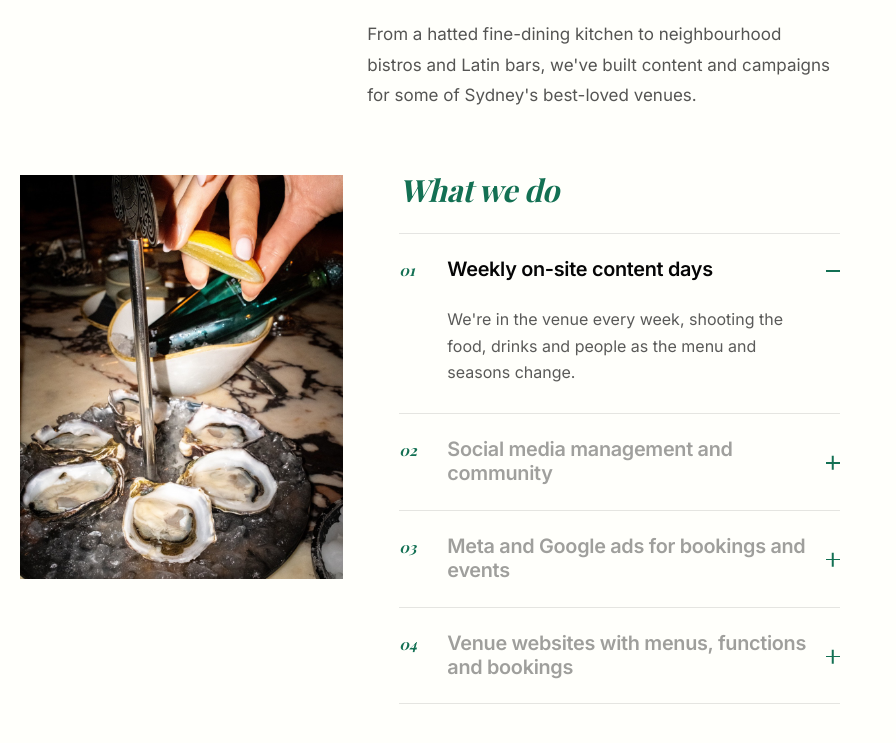
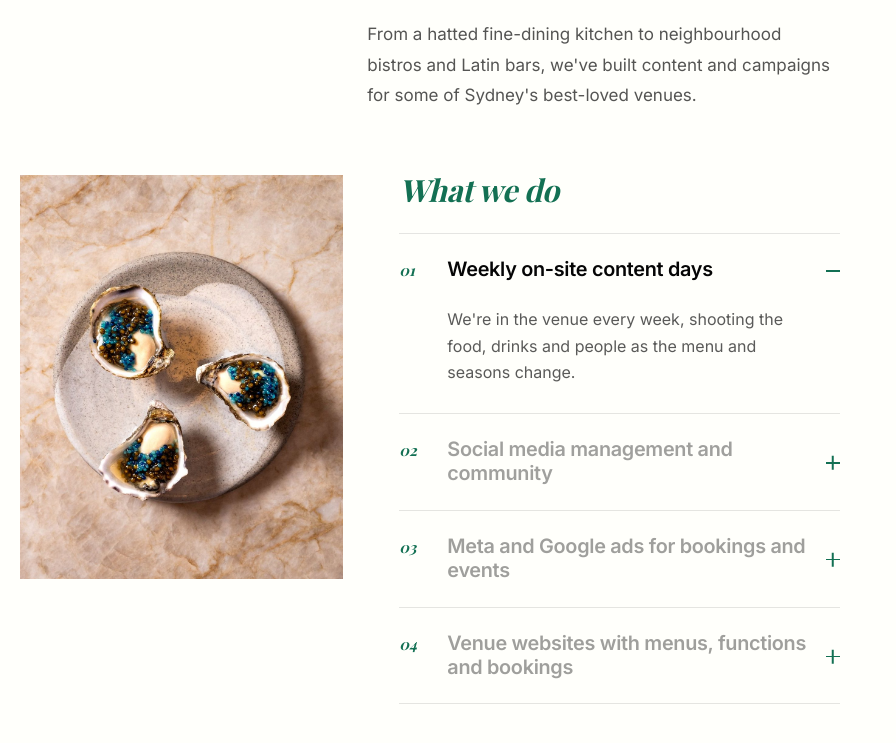
Before and after one commit to CENTREHOUSE/centre-house-website, a plain HTML site: page sector-hospitality.html in a window 1280 px wide. Shown: the part 1102-1845 px from the top of the page, 384-1280 px from the left. Drawn offline with nearby package versions, Linux system fonts and the light colour scheme; a web font is replaced by a local one.

Commit message:
Hospitality intro: new caviar oysters photo
Co-Authored-By: Claude Fable 5.2 <noreply@anthropic.com>

```diff
--- a/sector-hospitality.html
+++ b/sector-hospitality.html
@@ -65,7 +65,7 @@
       <h2 class="intro-hl reveal">WE SHOW UP <em>Every Week.</em></h2>
       <div class="intro-media reveal d1">
         <div class="im-main"><video src="videos/projects/saint-peter-plating.mp4" poster="videos/projects/saint-peter-plating.jpg" autoplay muted loop playsinline preload="metadata"></video></div>
-        <div class="im-side "><img src="images/projects/esteban-oysters.jpg" alt="" loading="lazy"></div>
+        <div class="im-side "><img src="images/projects/oysters-caviar.jpg" alt="" loading="lazy"></div>
         <span class="im-tag">Saint Peter &amp; Esteban &middot; Shot in-house</span>
       </div>
     </div>
```
Also changed, not shown: images/projects/oysters-caviar.jpg (added).
